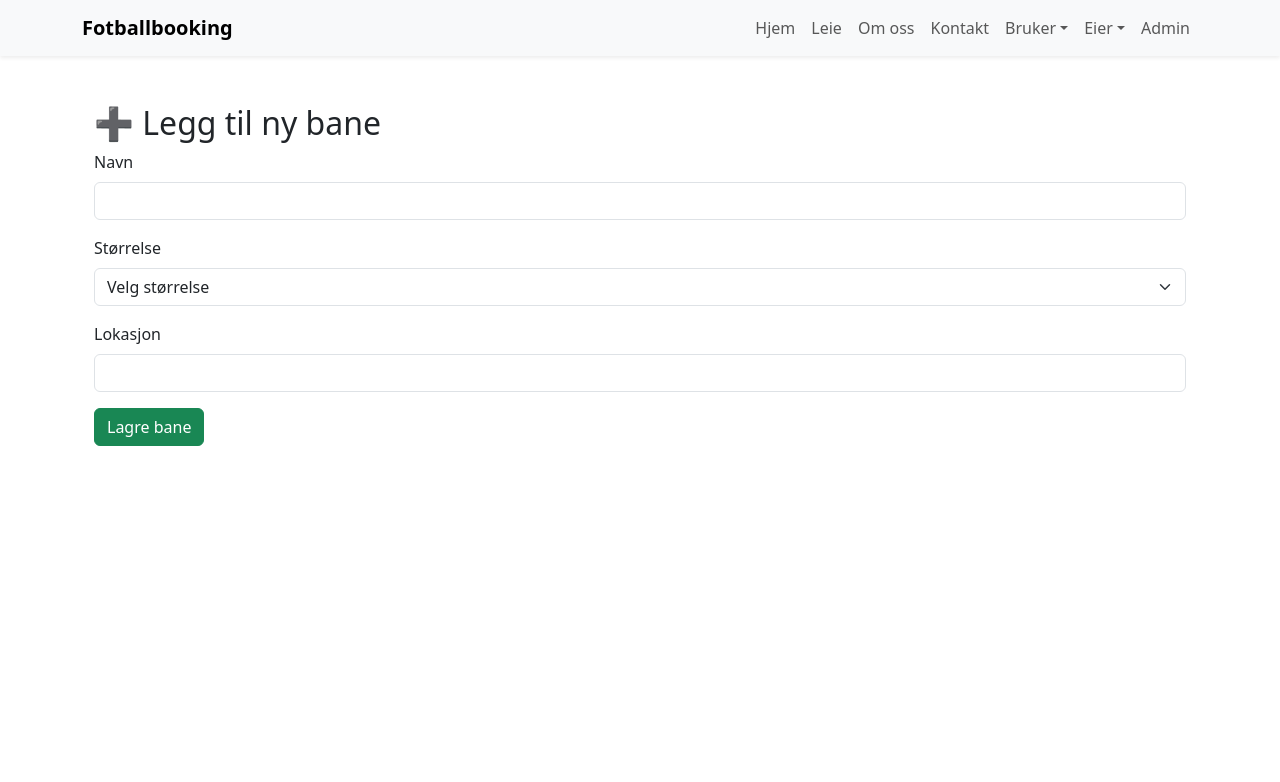
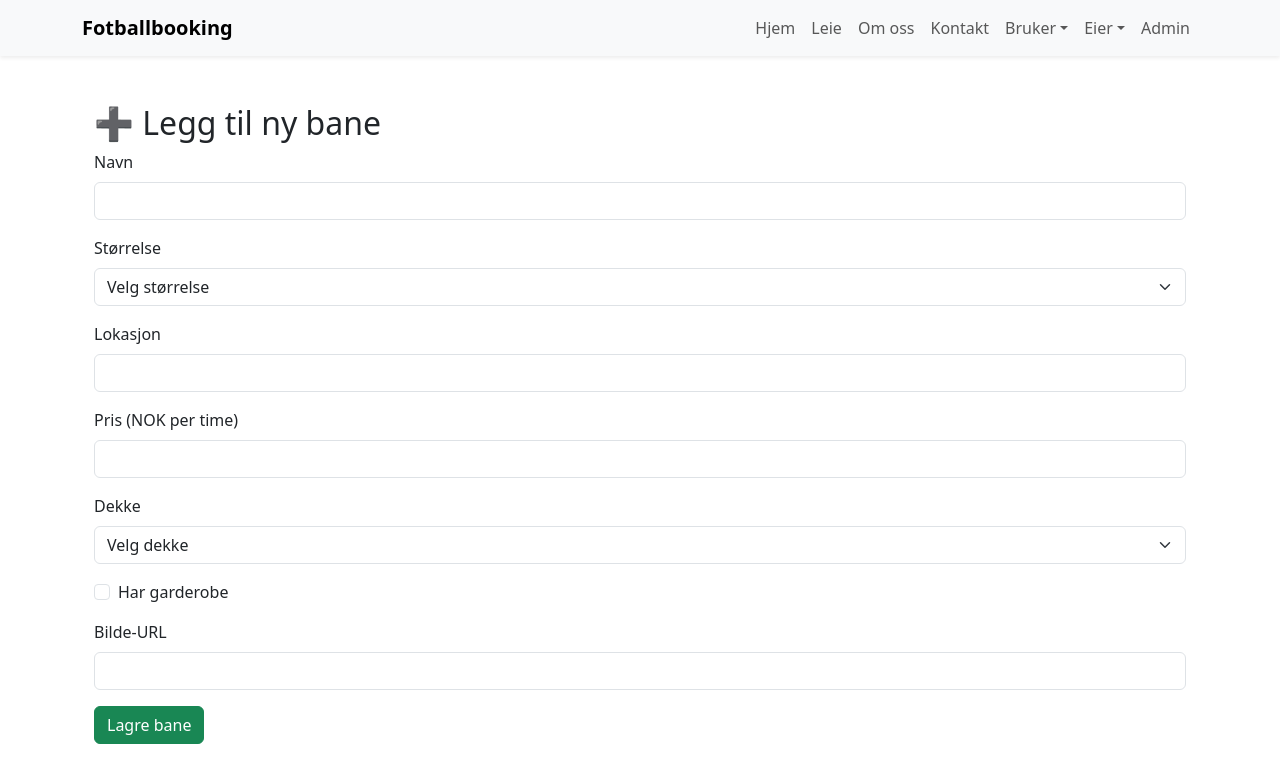
Before and after one commit to JonBergeroeyRyssdal/footballbooking-frontend, a React (Vite) app in the folder fotballbooking-frontend/: page /owner/add-pitch in a window 1280 px wide. Shown: the top 782 px of the page. Built offline with nearby package versions, Linux system fonts and the light colour scheme.

Commit message:
oppdaterete banesider

```diff
--- a/fotballbooking-frontend/src/pages/AddPitch.jsx
+++ b/fotballbooking-frontend/src/pages/AddPitch.jsx
@@ -5,14 +5,19 @@ function AddPitch() {
   const [formData, setFormData] = useState({
     name: '',
     size: '',
-    location: ''
+    location: '',
+    price: '',
+    surface: '',
+    hasLockerRoom: false,
+    image: ''
   })
 
   const navigate = useNavigate()
 
   const handleChange = (e) => {
-    const { name, value } = e.target
-    setFormData(prev => ({ ...prev, [name]: value }))
+    const { name, value, type, checked } = e.target
+    const newValue = type === 'checkbox' ? checked : value
+    setFormData(prev => ({ ...prev, [name]: newValue }))
   }
 
   const handleSubmit = async (e) => {
@@ -51,6 +56,7 @@ function AddPitch() {
           <label className="form-label">Navn</label>
           <input type="text" className="form-control" name="name" value={formData.name} onChange={handleChange} required />
         </div>
+
         <div className="mb-3">
           <label className="form-label">Størrelse</label>
           <select className="form-select" name="size" value={formData.size} onChange={handleChange} required>
@@ -60,10 +66,38 @@ function AddPitch() {
             <option value="11er">11er</option>
           </select>
         </div>
+
         <div className="mb-3">
           <label className="form-label">Lokasjon</label>
           <input type="text" className="form-control" name="location" value={formData.location} onChange={handleChange} required />
         </div>
+
+        <div className="mb-3">
+          <label className="form-label">Pris (NOK per time)</label>
+          <input type="number" className="form-control" name="price" value={formData.price} onChange={handleChange} required />
+        </div>
+
+        <div className="mb-3">
+          <label className="form-label">Dekke</label>
+          <select className="form-select" name="surface" value={formData.surface} onChange={handleChange} required>
+            <option value="">Velg dekke</option>
+            <option value="kunstgress">Kunstgress</option>
+            <option value="gress">Gress</option>
+            <option value="grus">Grus</option>
+            <option value="annet">Annet</option>
+          </select>
+        </div>
+
+        <div className="form-check mb-3">
+          <input className="form-check-input" type="checkbox" name="hasLockerRoom" checked={formData.hasLockerRoom} onChange={handleChange} />
+          <label className="form-check-label">Har garderobe</label>
+        </div>
+
+        <div className="mb-3">
+          <label className="form-label">Bilde-URL</label>
+          <input type="text" className="form-control" name="image" value={formData.image} onChange={handleChange} />
+        </div>
+
         <button type="submit" className="btn btn-success">Lagre bane</button>
       </form>
     </div>
```
